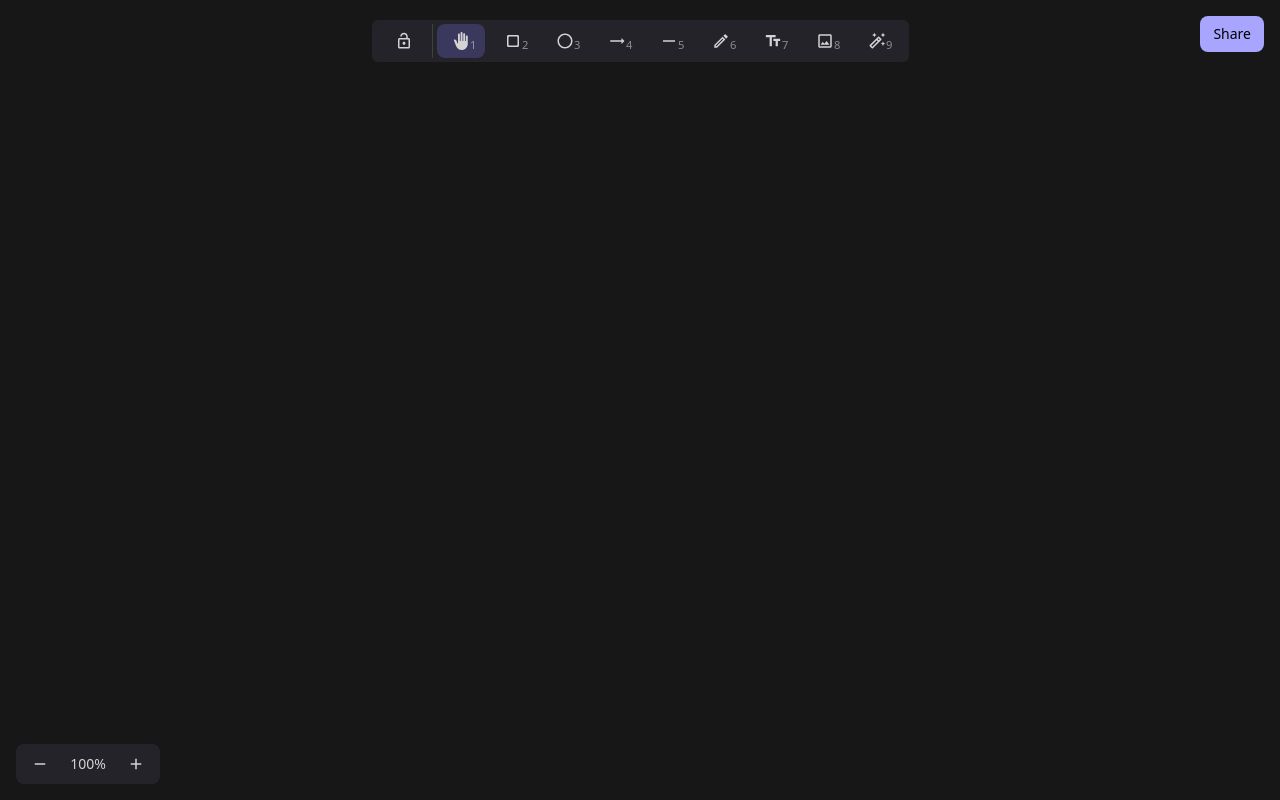
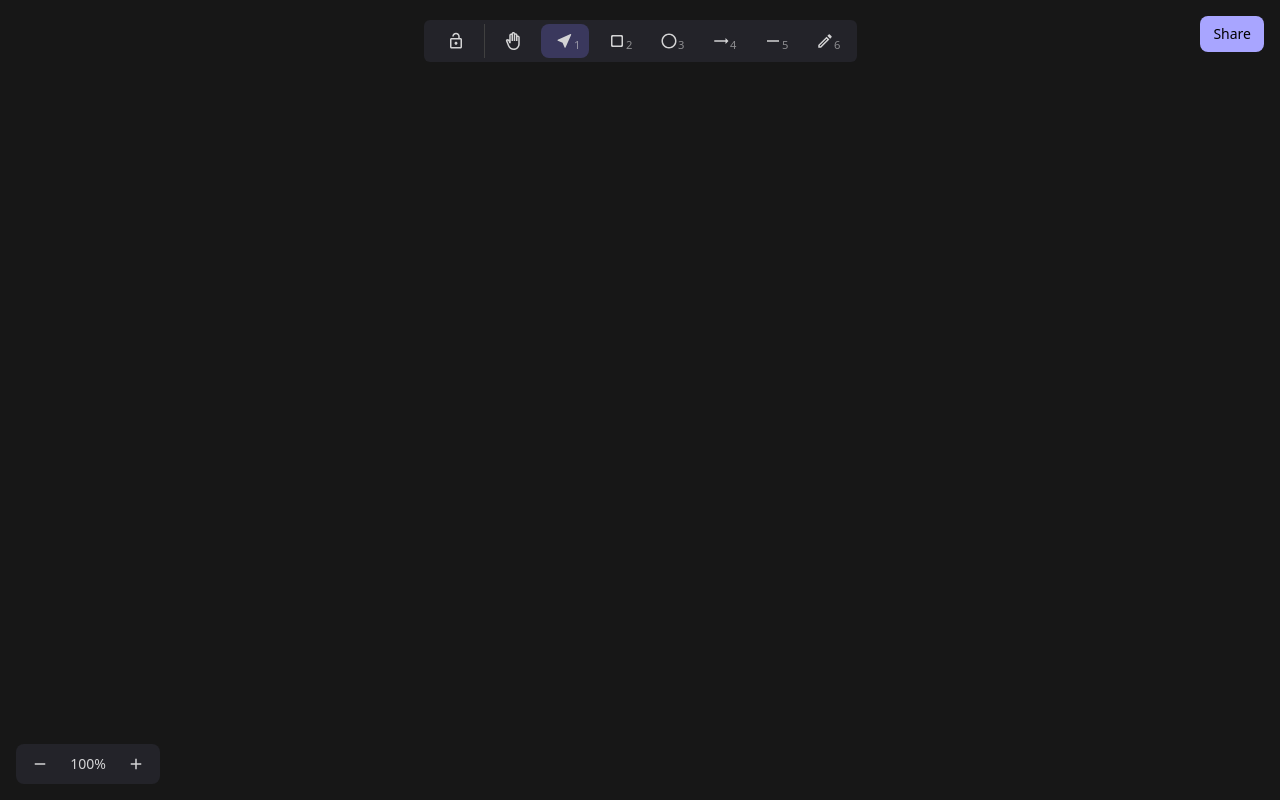
Before and after one commit to parthpatel021/CanvasCraft, a React (Create React App) app in the folder client/: page / in a window 1280 px wide. Built offline with nearby package versions, Linux system fonts and the light colour scheme; no server answers.

Commit message:
Draw tool added

```diff
--- a/client/package.json
+++ b/client/package.json
@@ -13,6 +13,7 @@
     "query-string": "^9.0.0",
     "react": "^18.2.0",
     "react-dom": "^18.2.0",
+    "react-icons": "^5.0.1",
     "react-router-dom": "^6.22.1",
     "react-scripts": "5.0.1",
     "socket.io-client": "^4.7.4",
--- a/client/public/index.html
+++ b/client/public/index.html
@@ -2,7 +2,10 @@
 <html lang="en">
   <head>
     <meta charset="utf-8" />
-    <meta name="viewport" content="width=device-width, initial-scale=1" />
+    <meta
+      name="viewport"
+      content="width=device-width, initial-scale=1, maximum-scale=1, user-scalable=no, viewport-fit=cover, shrink-to-fit=no"
+    />
     <meta name="theme-color" content="#000000" />
     <meta
       name="description"
--- a/client/src/components/Draw/ToolButton.jsx
+++ b/client/src/components/Draw/ToolButton.jsx
@@ -2,7 +2,7 @@ import React from 'react'
 const ToolButton = ({ name, icon, filledIcon, numShortcut, active, handleClick}) => {
   return (
     <div
-      className={`flex justify-center items-center w-9 px-6 py-2 relative rounded-lg  hover:cursor-pointer ${active ? 'bg-[#403E6A] hover:' : 'hover:bg-neutral-700'} opacity-80`}
+      className={`flex justify-center items-center w-9 px-6 py-2 relative rounded-lg hover:cursor-pointer ${active ? 'bg-[#403E6A] hover:' : 'hover:bg-neutral-700'} opacity-80`}
       onClick={() => handleClick()}
     >
         {active === true ? filledIcon : icon}
--- a/client/src/hooks/useTool.js
+++ b/client/src/hooks/useTool.js
@@ -4,7 +4,7 @@ const ToolContext = createContext(undefined);
 
 function ToolProvider({ children }) {
     const [tool, setTool] = useState({
-        selectedTool: 'hand',
+        selectedTool: 'selection',
         toolLock: false,
         cursor: 'default',
     });
--- a/client/src/pages/Draw.jsx
+++ b/client/src/pages/Draw.jsx
@@ -11,7 +11,7 @@ import { io } from 'socket.io-client';
 import DrawFooter from '../components/Draw/DrawFooter';
 
 const Draw = () => {
-    const { tool } = useTool();
+    const { tool, setTool } = useTool();
     const canvasRef = useRef(null);
     const [mouse, setMouse] = useState({
         x: undefined,
@@ -25,18 +25,20 @@ const Draw = () => {
         scale: 1,
         x: 0,
         y: 0,
-    })
+    });
 
     const location = useLocation();
     const [sessionId, setSessionId] = useState(undefined);
     const [socket, setSocket] = useState(undefined);
+    // const [enterKey, setEnterKey] = useState(false);
 
     useEffect(() => {
         const { room } = queryString.parse(location.search);
-        setSessionId(room);
 
-        setSocket(io(process.env.REACT_APP_API));
-
+        if(room){
+            setSessionId(room);
+            setSocket(io(process.env.REACT_APP_API));
+        }
     }, [setSessionId, location.search])
 
     useEffect(() => {
@@ -61,10 +63,10 @@ const Draw = () => {
     }
 
     const handleMouseDown = () => {
-        if (tool.selectedTool !== 'hand') {
+        if (tool.selectedTool !== 'hand' && tool.selectedTool !== 'selection') {
             const newElement = createElement(mouse, tool.selectedTool);
 
-            socket.emit('createElement', newElement, sessionId);
+            socket && socket.emit('createElement', newElement, sessionId);
 
             setElements(prev => [...prev, newElement]);
 
@@ -76,6 +78,10 @@ const Draw = () => {
         setMouse((prev) => {
             return { ...prev, isClicked: false }
         })
+
+        if(!tool.toolLock && tool.selectedTool !== 'hand'){
+            setTool((prev) => ({...prev, selectedTool:'selection', cursor: 'cursor-default'}))
+        }
     }
 
     useEffect(() => {
@@ -84,7 +90,7 @@ const Draw = () => {
                 if(e.id === mouse.currentElementId){
                     const updatedElement = updateOneElement(e, mouse);
 
-                    socket.emit('updateElement', updatedElement, sessionId);
+                    socket && socket.emit('updateElement', updatedElement, sessionId);
 
                     return updatedElement;
                 } else {
@@ -112,10 +118,14 @@ const Draw = () => {
         ctx.scale(stage.scale, stage.scale);
 
         elements.forEach(element => drawElement(element, ctx))
-    }, [elements, sessionId, socket, stage]);
+    }, [elements, stage]);
 
     const handleCanvasScale = (newScale) => {
         setStage(prev => ({...prev, scale: newScale/100}));
+    }
+
+    const handleKeyDown = (e) => {
+        console.log(e.keyCode);
     }
 
     return (
@@ -135,6 +145,8 @@ const Draw = () => {
                 onMouseMove={handleMouseMove}
                 onMouseDown={handleMouseDown}
                 onMouseUp={handleMouseUp}
+                onKeyDown={handleKeyDown}
+                tabIndex={1000}
                 ref={canvasRef}
             >
                 Drawing Canvas
--- a/client/src/utils/Element/createElement.js
+++ b/client/src/utils/Element/createElement.js
@@ -64,6 +64,21 @@ const createLine = (mouse, id) => {
     }
 }
 
+const createDrawing = (mouse, id) => {
+    return {
+        id: id,
+        type: 'drawing',
+        strokeWidth: 2,
+        strokeColor: '#e1e1e1',
+        points: [
+            {
+                x: mouse.x,
+                y: mouse.y,
+            }
+        ]
+    }
+}
+
 const createElement = (mouse, selectedTool) => {
     const id = generateElementId();
     switch (selectedTool) {
@@ -79,6 +94,11 @@ const createElement = (mouse, selectedTool) => {
         case "line":
             return createLine(mouse, id);
 
+        case "draw":
+            return createDrawing(mouse, id);
+
+
+
         default:
             console.log('corresponding selectedTool element creation function is not written');
     }
--- a/client/src/utils/Element/drawElement.js
+++ b/client/src/utils/Element/drawElement.js
@@ -87,10 +87,27 @@ const drawLine = (element, ctx) => {
     ctx.beginPath();
     ctx.moveTo(fromx, fromy);
     ctx.lineTo(tox, toy);
+    ctx.lineWidth = element.strokeWidth;
     ctx.strokeStyle = '#e1e1e1';
     ctx.stroke();
     ctx.closePath();
 
+}
+
+const drawDrawing = (element, ctx) => {
+    const points = element.points;
+
+    ctx.beginPath();
+    ctx.lineWidth = element.strokeWidth;
+    ctx.strokeStyle = '#e1e1e1';
+    ctx.moveTo(points[0].x, points[0].y);
+
+    points.forEach(point => {
+        ctx.lineTo(point.x,point.y);
+        ctx.stroke();
+    });
+
+    ctx.closePath();
 }
 
 const drawElement = (element, ctx) => {
@@ -98,6 +115,7 @@ const drawElement = (element, ctx) => {
     if (element.type === 'ellipse') drawEllipse(element, ctx);
     if (element.type === 'arrow') drawArrow(element, ctx);
     if (element.type === 'line') drawLine(element, ctx);
+    if (element.type === 'drawing') drawDrawing(element, ctx);
 }
 
 export default drawElement;
--- a/client/src/utils/Element/updateElement.js
+++ b/client/src/utils/Element/updateElement.js
@@ -13,8 +13,6 @@ const updateRectangle = (element, mouse) => {
 }
 
 const updateLine = (element, mouse) => {
-
-
     const updatedElement = {
         ...element,
         points: [
@@ -29,11 +27,22 @@ const updateLine = (element, mouse) => {
     return updatedElement;
 }
 
+const updateDrawing = (element, mouse) => {
+    element.points.push({
+        x: mouse.x,
+        y: mouse.y,
+    })
+    return element;
+
+}
+
 const updateOneElement = (element, mouse) => {
     if (element.type === 'rectangle' || element.type === 'ellipse')
         return updateRectangle(element, mouse);
     if (element.type === 'arrow' || element.type === 'line')
         return updateLine(element, mouse);
+    if (element.type === 'drawing')
+        return updateDrawing(element, mouse);
 }
 
 export default updateOneElement;
--- a/client/src/utils/toolbarData.js
+++ b/client/src/utils/toolbarData.js
@@ -15,6 +15,7 @@ import AutoFixHighOutlinedIcon from '@mui/icons-material/AutoFixHighOutlined';
 import AutoFixHighIcon from '@mui/icons-material/AutoFixHigh';
 import LockOpenOutlinedIcon from '@mui/icons-material/LockOpenOutlined';
 import LockIcon from '@mui/icons-material/Lock';
+import { BsCursor, BsCursorFill } from "react-icons/bs";
 
 const toolbarData = [
     {
@@ -23,6 +24,13 @@ const toolbarData = [
         cursor: 'cursor-grab',
         filledIcon: <BackHandIcon sx={{ fontSize: 18 }} />,
         icon: <BackHandOutlinedIcon sx={{ fontSize: 18 }} />,
+    },
+    {
+        name: 'Selection',
+        slug: 'selection',
+        cursor: 'cursor-defsult',
+        filledIcon: <div className='w-[18px] h-[18px]'> <BsCursorFill /> </div>,
+        icon: <div className='w-[18px] h-[18px]'> <BsCursor /> </div>,
         numShortcut: 1,
     },
     {
@@ -45,8 +53,8 @@ const toolbarData = [
         name: 'Arrow',
         slug: 'arrow',
         cursor: 'cursor-crosshair',
-        filledIcon: <TrendingFlatIcon sx={{ fontSize: 18 }}  />,
-       icon: <TrendingFlatIcon sx={{ fontSize: 18 }} />,
+        filledIcon: <TrendingFlatIcon sx={{ fontSize: 18 }} />,
+        icon: <TrendingFlatIcon sx={{ fontSize: 18 }} />,
         numShortcut: 4,
     },
     {
@@ -65,30 +73,30 @@ const toolbarData = [
         icon: <ModeEditOutlineOutlinedIcon sx={{ fontSize: 18 }} />,
         numShortcut: 6,
     },
-    {
-        name: 'Text',
-        slug: 'text',
-        cursor: 'cursor-text',
-        filledIcon: <TextFieldsIcon sx={{ fontSize: 18 }} />,
-        icon: <TextFieldsIcon sx={{ fontSize: 18 }} />,
-        numShortcut: 7,
-    },
-    {
-        name: 'Insert Image',
-        slug: 'image',
-        cursor: 'cursor-default',
-        filledIcon: <InsertPhotoIcon sx={{ fontSize: 18 }} />,
-        icon: <InsertPhotoOutlinedIcon sx={{ fontSize: 18 }} />,
-        numShortcut: 8,
-    },
-    {
-        name: 'Eraser',
-        slug: 'eraser',
-        cursor: 'cursor-default',
-        filledIcon: <AutoFixHighIcon sx={{ fontSize: 18 }} />,
-        icon: <AutoFixHighOutlinedIcon sx={{ fontSize: 18 }} />,
-        numShortcut: 9,
-    },
+    // {
+    //     name: 'Text',
+    //     slug: 'text',
+    //     cursor: 'cursor-text',
+    //     filledIcon: <TextFieldsIcon sx={{ fontSize: 18 }} />,
+    //     icon: <TextFieldsIcon sx={{ fontSize: 18 }} />,
+    //     numShortcut: 7,
+    // },
+    // {
+    //     name: 'Insert Image',
+    //     slug: 'image',
+    //     cursor: 'cursor-default',
+    //     filledIcon: <InsertPhotoIcon sx={{ fontSize: 18 }} />,
+    //     icon: <InsertPhotoOutlinedIcon sx={{ fontSize: 18 }} />,
+    //     numShortcut: 8,
+    // },
+    // {
+    //     name: 'Eraser',
+    //     slug: 'eraser',
+    //     cursor: 'cursor-default',
+    //     filledIcon: <AutoFixHighIcon sx={{ fontSize: 18 }} />,
+    //     icon: <AutoFixHighOutlinedIcon sx={{ fontSize: 18 }} />,
+    //     numShortcut: 9,
+    // },
 ]
 
 export default toolbarData;
--- a/package.json
+++ b/package.json
@@ -11,7 +11,7 @@
   "keywords": [],
   "author": "",
   "license": "ISC",
-  "dependencies": {
+  "devDependencies": {
     "concurrently": "^8.2.2"
   }
 }
```
Also changed, not shown: client/src/App.js (line endings or trailing spaces), 2 other files (tests, documents, lock files or other folders).
